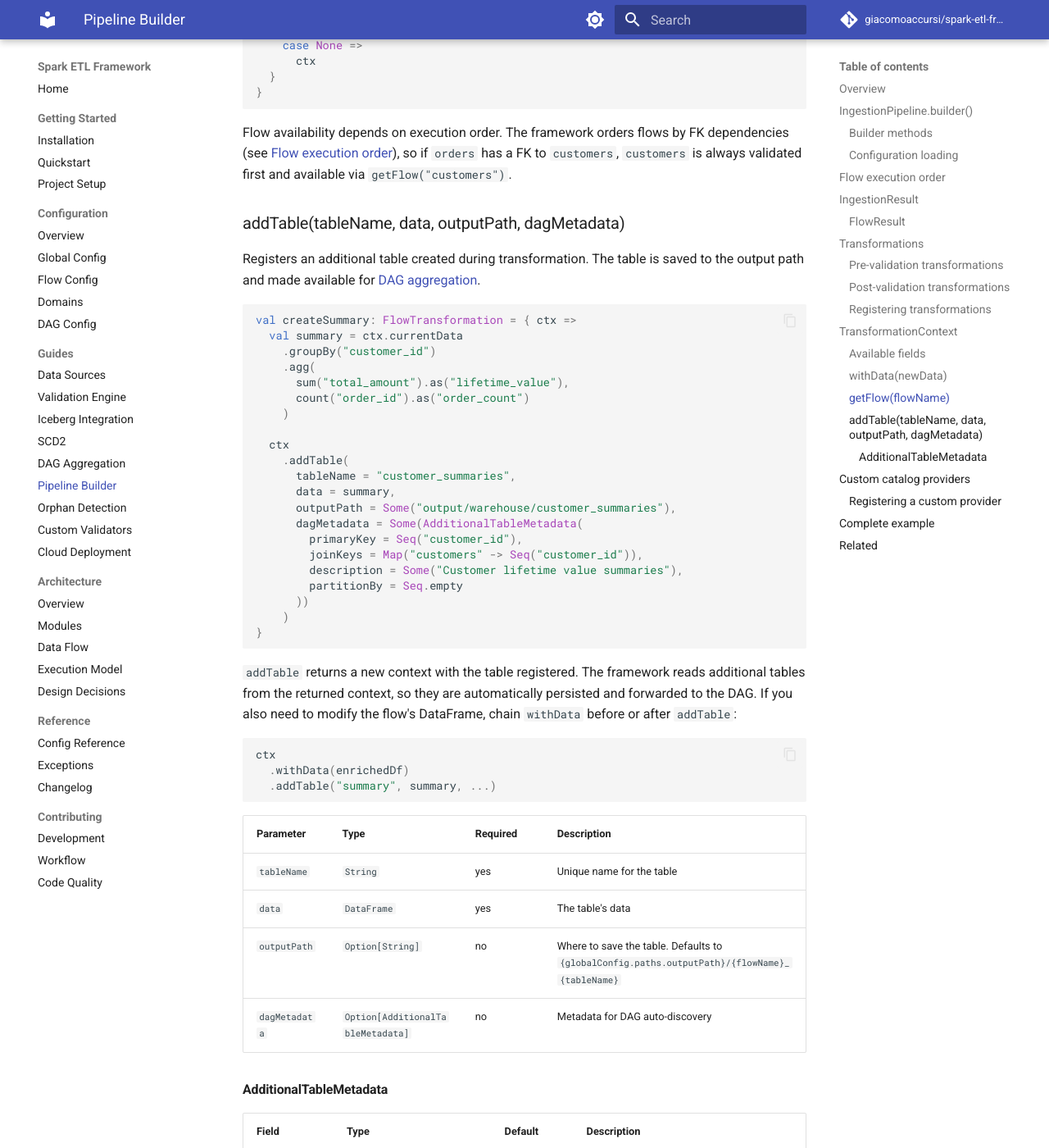
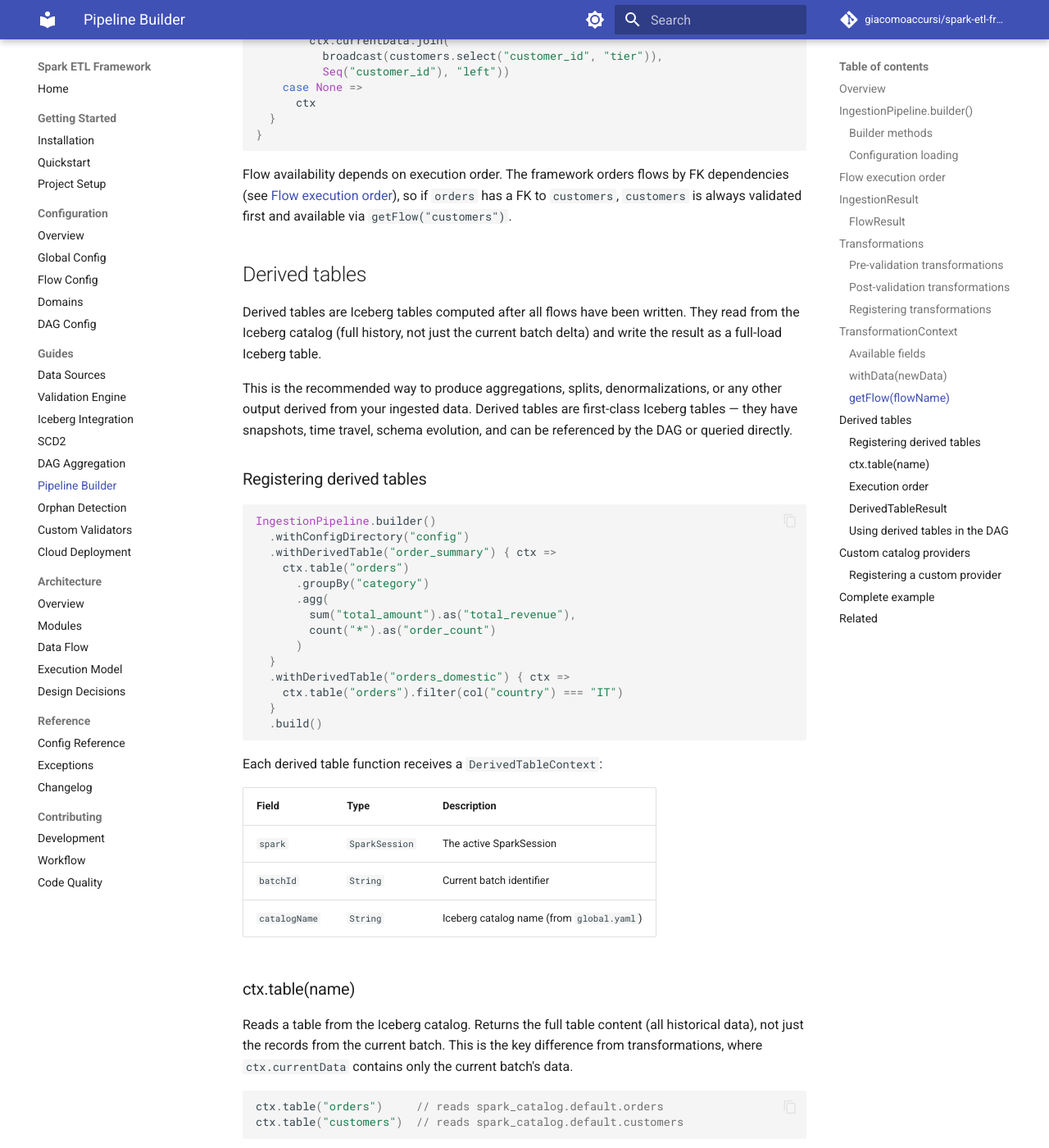
Before and after one commit to giacomoaccursi/Floe, an MkDocs documentation site: the page built from site-docs/guides/pipeline-builder.md, in a window 1280 px wide and 1400 px high, scrolled down 6645 px. Shown: the whole window at 82% size. Built offline with MkDocs 1.6.1 and Material for MkDocs 9.7.7, drawn with Linux system fonts in a browser that asks for light colours; comment, search, counter and statistics services are not loaded; some of the changed text lies outside the part shown.

Commit message:
docs(guides): update docs for derived tables

````diff
--- a/site-docs/guides/pipeline-builder.md
+++ b/site-docs/guides/pipeline-builder.md
@@ -4,7 +4,7 @@
 
 `IngestionPipeline` is the public entry point of the framework. It provides a fluent builder API for configuring and executing ETL pipelines. The builder loads configuration (from YAML files or programmatic objects), registers transformations, configures catalog providers, and produces an executable pipeline.
 
-`TransformationContext` is the immutable context passed to every transformation function. It provides access to the current flow's data, previously validated flows, the batch ID, the SparkSession, and a mechanism to register additional tables for downstream DAG aggregation.
+`TransformationContext` is the immutable context passed to every transformation function. It provides access to the current flow's data, previously validated flows, the batch ID, and the SparkSession.
 
 ## IngestionPipeline.builder()
 
@@ -40,6 +40,7 @@ val result = pipeline.execute()
 | `withPostValidationTransformation(flow, fn)` | Shorthand for post-validation only |
 | `withCustomValidator(name, factory)` | Registers a custom validator by name. Use the same name in the flow YAML `class` field. |
 | `withCatalogProvider(type, provider)` | Registers a custom Iceberg catalog provider |
+| `withDerivedTable(name, fn)` | Registers a derived table computed after all flows are written to Iceberg |
 | `withVariables(variables)` | Sets variables for YAML substitution (priority over env vars). See [Configuration Overview](../configuration/overview.md#variable-substitution) |
 | `build()` | Builds the pipeline (returns `IngestionPipeline`) |
 
@@ -86,7 +87,8 @@ case class IngestionResult(
   batchId: String,
   flowResults: Seq[FlowResult],
   success: Boolean,
-  error: Option[String] = None
+  error: Option[String] = None,
+  derivedTableResults: Seq[DerivedTableResult] = Seq.empty
 )
 ```
 
@@ -96,6 +98,7 @@ case class IngestionResult(
 | `flowResults` | `Seq[FlowResult]` | Results for each executed flow |
 | `success` | `Boolean` | `true` if all flows completed without fatal errors |
 | `error` | `Option[String]` | Error message if the batch failed |
+| `derivedTableResults` | `Seq[DerivedTableResult]` | Results for each derived table (empty if none registered) |
 
 ### FlowResult
 
@@ -152,7 +155,6 @@ Run after validation, on the valid records only. The `TransformationContext` now
 Use cases:
 
 - Computing derived fields from validated data
-- Creating additional tables for DAG aggregation
 - Cross-flow lookups using `ctx.getFlow()`
 
 ```scala
@@ -200,7 +202,6 @@ The context is immutable. Every method that modifies state returns a new instanc
 | `validatedFlows` | `Map[String, DataFrame]` | All flows validated so far in this batch |
 | `batchId` | `String` | Current batch identifier |
 | `spark` | `SparkSession` | The active SparkSession |
-| `additionalTables` | `Map[String, AdditionalTableInfo]` | Tables registered via `addTable()` |
 
 ### withData(newData)
 
@@ -232,59 +233,77 @@ val postTransform: FlowTransformation = { ctx =>
 
 Flow availability depends on execution order. The framework orders flows by FK dependencies (see [Flow execution order](#flow-execution-order)), so if `orders` has a FK to `customers`, `customers` is always validated first and available via `getFlow("customers")`.
 
-### addTable(tableName, data, outputPath, dagMetadata)
+## Derived tables
 
-Registers an additional table created during transformation. The table is saved to the output path and made available for [DAG aggregation](dag-aggregation.md).
+Derived tables are Iceberg tables computed after all flows have been written. They read from the Iceberg catalog (full history, not just the current batch delta) and write the result as a full-load Iceberg table.
+
+This is the recommended way to produce aggregations, splits, denormalizations, or any other output derived from your ingested data. Derived tables are first-class Iceberg tables — they have snapshots, time travel, schema evolution, and can be referenced by the DAG or queried directly.
+
+### Registering derived tables
 
 ```scala
-val createSummary: FlowTransformation = { ctx =>
-  val summary = ctx.currentData
-    .groupBy("customer_id")
-    .agg(
-      sum("total_amount").as("lifetime_value"),
-      count("order_id").as("order_count")
-    )
-
-  ctx
-    .addTable(
-      tableName = "customer_summaries",
-      data = summary,
-      outputPath = Some("output/warehouse/customer_summaries"),
-      dagMetadata = Some(AdditionalTableMetadata(
-        primaryKey = Seq("customer_id"),
-        joinKeys = Map("customers" -> Seq("customer_id")),
-        description = Some("Customer lifetime value summaries"),
-        partitionBy = Seq.empty
-      ))
-    )
-}
+IngestionPipeline.builder()
+  .withConfigDirectory("config")
+  .withDerivedTable("order_summary") { ctx =>
+    ctx.table("orders")
+      .groupBy("category")
+      .agg(
+        sum("total_amount").as("total_revenue"),
+        count("*").as("order_count")
+      )
+  }
+  .withDerivedTable("orders_domestic") { ctx =>
+    ctx.table("orders").filter(col("country") === "IT")
+  }
+  .build()
 ```
 
-`addTable` returns a new context with the table registered. The framework reads additional tables from the returned context, so they are automatically persisted and forwarded to the DAG. If you also need to modify the flow's DataFrame, chain `withData` before or after `addTable`:
+Each derived table function receives a `DerivedTableContext`:
+
+| Field | Type | Description |
+|-------|------|-------------|
+| `spark` | `SparkSession` | The active SparkSession |
+| `batchId` | `String` | Current batch identifier |
+| `catalogName` | `String` | Iceberg catalog name (from `global.yaml`) |
+
+### ctx.table(name)
+
+Reads a table from the Iceberg catalog. Returns the full table content (all historical data), not just the records from the current batch. This is the key difference from transformations, where `ctx.currentData` contains only the current batch's data.
 
 ```scala
-ctx
-  .withData(enrichedDf)
-  .addTable("summary", summary, ...)
+ctx.table("orders")     // reads spark_catalog.default.orders
+ctx.table("customers")  // reads spark_catalog.default.customers
 ```
 
-| Parameter | Type | Required | Description |
-|-----------|------|----------|-------------|
-| `tableName` | `String` | yes | Unique name for the table |
-| `data` | `DataFrame` | yes | The table's data |
-| `outputPath` | `Option[String]` | no | Where to save the table. Defaults to `{globalConfig.paths.outputPath}/{flowName}_{tableName}` |
-| `dagMetadata` | `Option[AdditionalTableMetadata]` | no | Metadata for DAG auto-discovery |
+You can also use `ctx.spark` for arbitrary Spark operations (reading external data, SQL queries, etc.).
 
-#### AdditionalTableMetadata
+### Execution order
 
-| Field | Type | Default | Description |
-|-------|------|---------|-------------|
-| `primaryKey` | `Seq[String]` | — | Primary key columns |
-| `joinKeys` | `Map[String, Seq[String]]` | `Map.empty` | Map of parent flow name → join key columns |
-| `description` | `Option[String]` | `None` | Human-readable description |
-| `partitionBy` | `Seq[String]` | `Seq.empty` | Partition columns for output |
+1. All flows execute (read → validate → transform → write to Iceberg)
+2. Derived tables execute in registration order
+3. Each derived table writes to `{catalogName}.default.{tableName}` as a full-load overwrite
 
-Tables registered with `dagMetadata` are automatically discovered by the DAG aggregation module when auto-discovery is enabled. See [DAG Aggregation](dag-aggregation.md#auto-discovery-of-additional-tables) for details.
+If a derived table fails, the error is logged and the remaining derived tables continue executing. The `IngestionResult.derivedTableResults` contains the outcome of each derived table.
+
+### DerivedTableResult
+
+| Field | Type | Description |
+|-------|------|-------------|
+| `tableName` | `String` | Name of the derived table |
+| `success` | `Boolean` | Whether the table was written successfully |
+| `recordsWritten` | `Long` | Number of records written (0 on failure) |
+| `error` | `Option[String]` | Error message on failure |
+
+### Using derived tables in the DAG
+
+Once written, derived tables are regular Iceberg tables. Reference them in a DAG YAML like any flow:
+
+```yaml
+nodes:
+  - id: summary_node
+    sourceFlow: order_summary    # reads from the derived table
+    dependencies: []
+```
 
 ## Custom catalog providers
 
````
Also changed, not shown: site-docs/architecture/execution-model.md (+0 -1 lines), site-docs/architecture/modules.md (+0 -1 lines), site-docs/configuration/dag.md (+1 -1 lines), site-docs/guides/dag-aggregation.md (+2 -35 lines).
